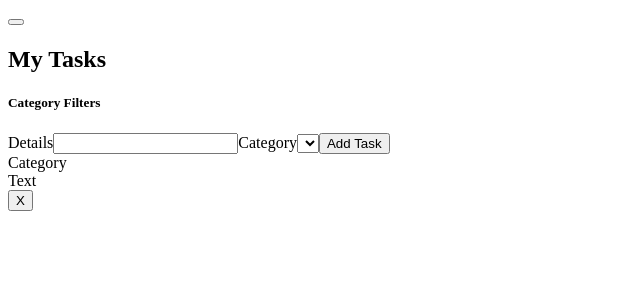
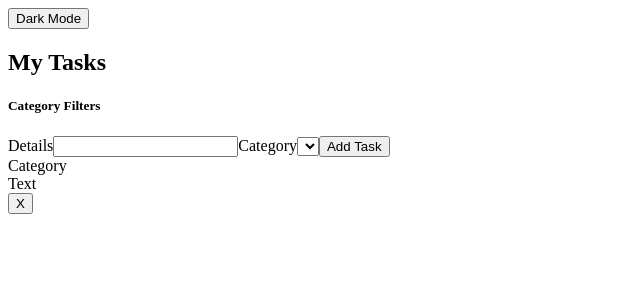
Before and after one commit to kamaukimani/learn-react2, a React (Vite) app: page / in a window 1280 px wide. Shown: the top 300 px of the page, without its empty margins (0-640 px from the left). Built offline with nearby package versions, Linux system fonts and the light colour scheme.

Commit message:
handle dark mode logic

```diff
--- a/src/components/Header.jsx
+++ b/src/components/Header.jsx
@@ -1,7 +1,8 @@
 import React from 'react';
-function Header(){
+function Header(props){
+    const {isDark,handleDarkMode}=props
     return(
-        <button></button>
+        <button onClick={handleDarkMode}>{isDark ? "Light Mode" : "Dark Mode"}</button>
     )
 }
 export default Header;
```
